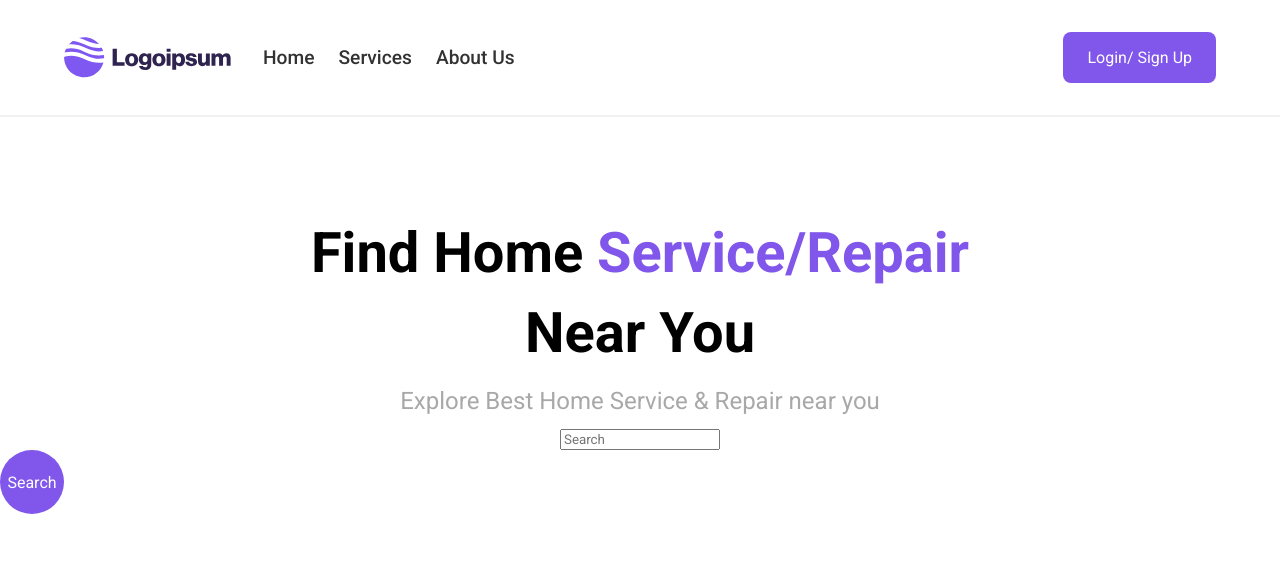
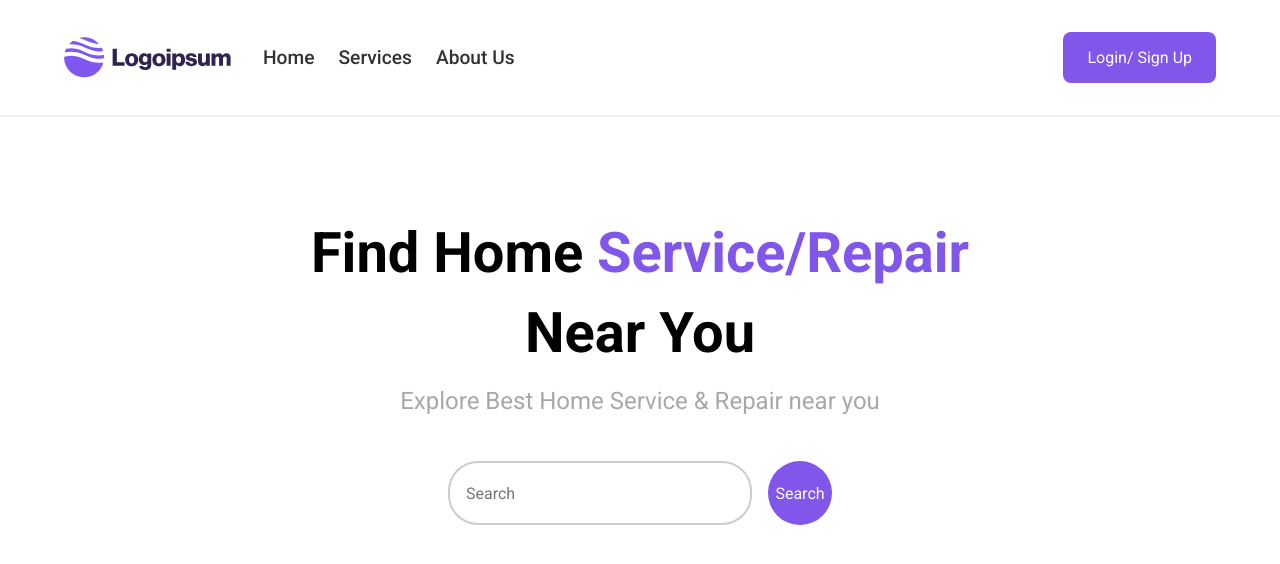
Before and after one commit to e6idijus/FEAC1, a React (Vite) app in the folder Home Service App/Frontend/: page / in a window 1280 px wide. Shown: the top 564 px of the page. Built offline with nearby package versions, Linux system fonts and the light colour scheme.

Commit message:
Add styles to SearchInput component

```diff
--- a/Home Service App/Frontend/src/components/common/SearchInput.jsx
+++ b/Home Service App/Frontend/src/components/common/SearchInput.jsx
@@ -1,6 +1,9 @@
+import styles from "./SearchInput.module.scss";
+
 const SearchInput = ({ ...props }) => {
   return (
     <input
+      className={styles.searchInput}
       placeholder="Search"
       {...props}
     />
--- /dev/null
+++ b/Home Service App/Frontend/src/components/common/SearchInput.module.scss
@@ -0,0 +1,7 @@
+.searchInput {
+  width: 100%;
+  padding: 1rem;
+  font-size: 1rem;
+  border: 2px solid #ccc;
+  border-radius: 30px;
+}
--- a/Home Service App/Frontend/src/components/home/Hero.jsx
+++ b/Home Service App/Frontend/src/components/home/Hero.jsx
@@ -1,6 +1,6 @@
 import Button from "../common/Button";
 import SearchInput from "../common/SearchInput";
-import styles from "./hero.module.scss";
+import styles from "./Hero.module.scss";
 
 const Hero = () => {
   return (
@@ -13,7 +13,7 @@ const Hero = () => {
       <p className={styles.subtitle}>
         Explore Best Home Service & Repair near you
       </p>
-      <div>
+      <div className={styles.searchContainer}>
         <SearchInput />
         <Button rounded>
           <div>Search</div>
```
